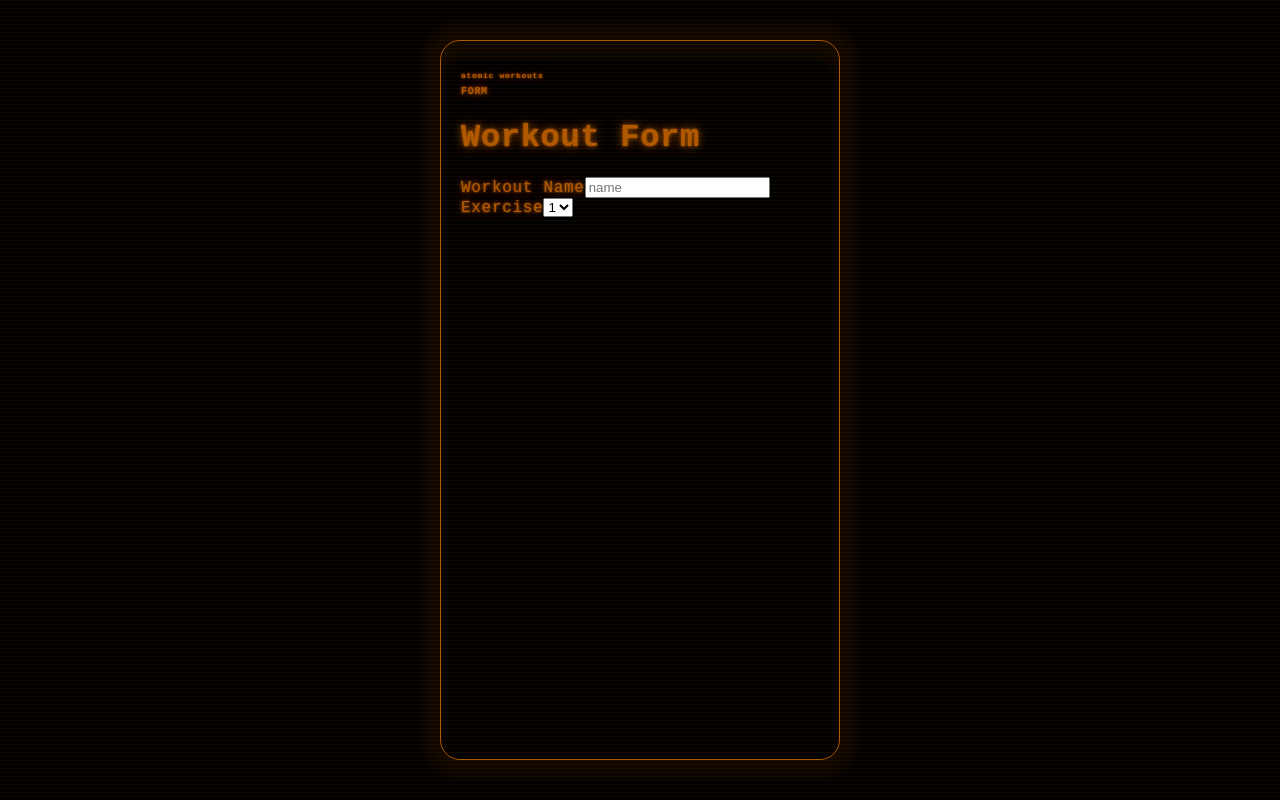
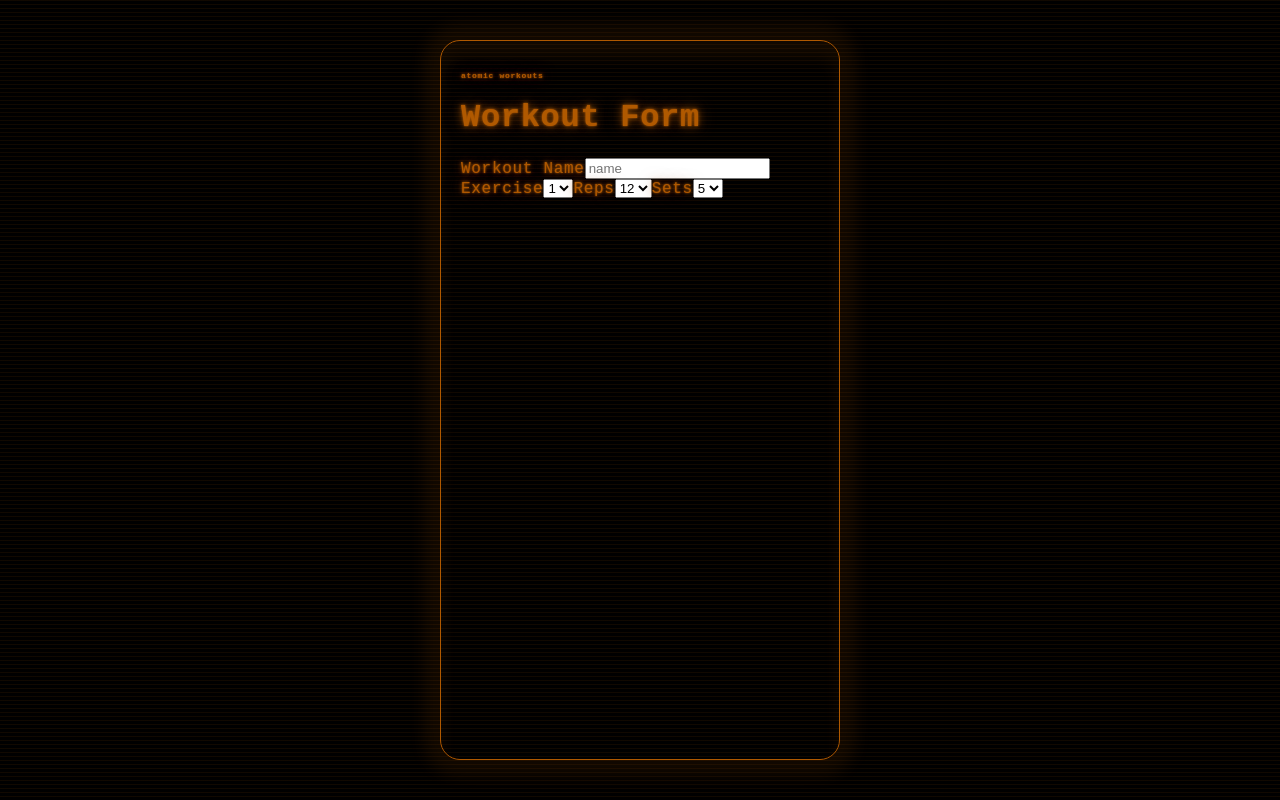
Before and after one commit to jakobm101/capstone-atomicworkouts, a Next.js app: page /workouts/form in a window 1280 px wide. Built offline with nearby package versions, Linux system fonts and the light colour scheme.

Commit message:
dropdown comp works great so far

```diff
--- a/components/Form/Dropdown/index.jsx
+++ b/components/Form/Dropdown/index.jsx
@@ -1,8 +1,8 @@
-export default function Dropdown({ options, name, children }) {
+export default function Dropdown({ options, name, children, selected }) {
   return (
     <>
       <label htmlFor={name}>{children}</label>
-      <select name={name} id={name}>
+      <select name={name} id={name} value={selected}>
         {options.map((option) => (
           <option value={option} key={option}>
             {option}
--- a/components/Form/index.jsx
+++ b/components/Form/index.jsx
@@ -10,6 +10,16 @@ export default function Form() {
         <Dropdown name="exercises1" options={[1, 2, 3]}>
           Exercise
         </Dropdown>
+        <Dropdown
+          name="exercise1-reps"
+          options={[8, 10, 12, 14, 16]}
+          selected="12"
+        >
+          Reps
+        </Dropdown>
+        <Dropdown name="exercise1-sets" options={[3, 4, 5, 6]} selected="5">
+          Sets
+        </Dropdown>
       </form>
     </>
   );
--- a/pages/workouts/form.jsx
+++ b/pages/workouts/form.jsx
@@ -1,4 +1,3 @@
-import Heading from "@/components/Atoms/Text/Heading";
 import Form from "@/components/Form";
 import styled from "styled-components";
 
@@ -6,7 +5,6 @@ export default function FormPage() {
   return (
     <main>
       <Header>atomic workouts</Header>
-      <Heading>Form</Heading>
       <Form />
     </main>
   );
```
